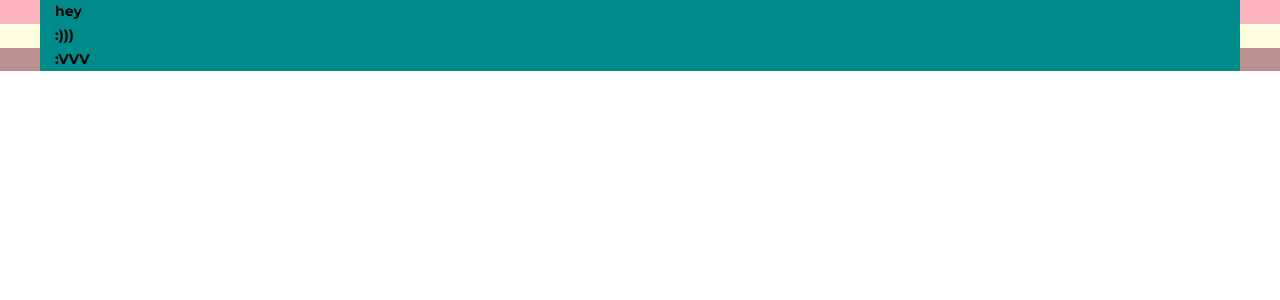
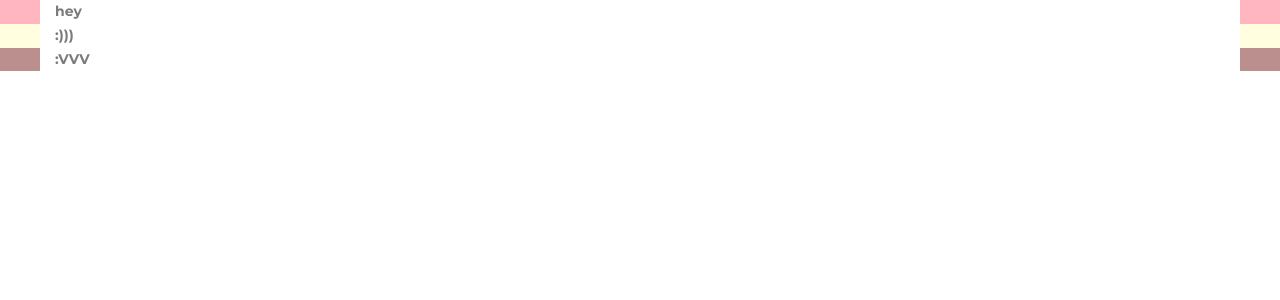
Before and after one commit to Thanh0311/fancy, a PHP site: page / in a window 1280 px wide. Shown: the top 300 px of the page. Run offline with PHP 8.4, Linux system fonts and the light colour scheme.

Commit message:
init project

```diff
--- a/css/style.css
+++ b/css/style.css
@@ -14,10 +14,11 @@ a {
     text-decoration: none;
 }
 body {
-   font-size: 14px;
-   font-weight: 400;
-   line-height: 1.7;
-   font-family: 'Montserrat', sans-serif;
+    color: #7b7b7b;
+    font-size: 14px;
+    font-weight: 400;
+    line-height: 1.7;
+    font-family: 'Montserrat', sans-serif;
 }
 
 /*======= General ====*/
@@ -27,7 +28,7 @@ body {
     margin: 0 auto;
     padding-left: 15px;
     padding-right: 15px;
-    background-color: darkcyan;
+    background-color: #fff;
 
 }
  /*======= Header ======*/
--- a/index.html
+++ b/index.html
@@ -5,6 +5,7 @@
     <meta name="viewport" content="width=device-width, initial-scale=1.0">
     <title>FANCY WEB</title>
     <!-- Khai báo font chữ - font icon -->
+    <link rel="stylesheet" href="/fonts/font-flaticon/flaticon.css">
     <link rel="stylesheet" href="/fonts/fontawesome/font-awesome.min.css">
     <link rel="stylesheet" href="https://fonts.googleapis.com/css2?family=Montserrat:wght@700&family=PT+Serif&display=swap" >
 
```
